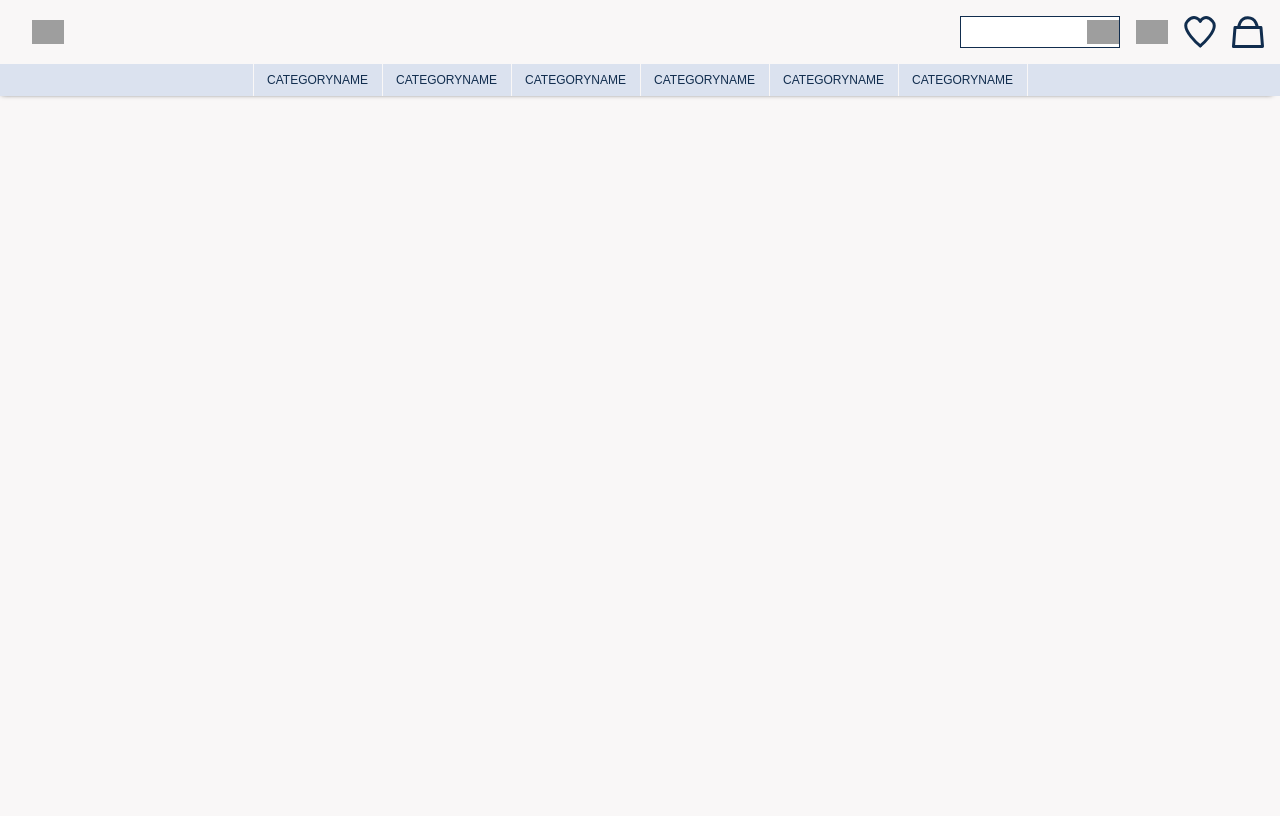
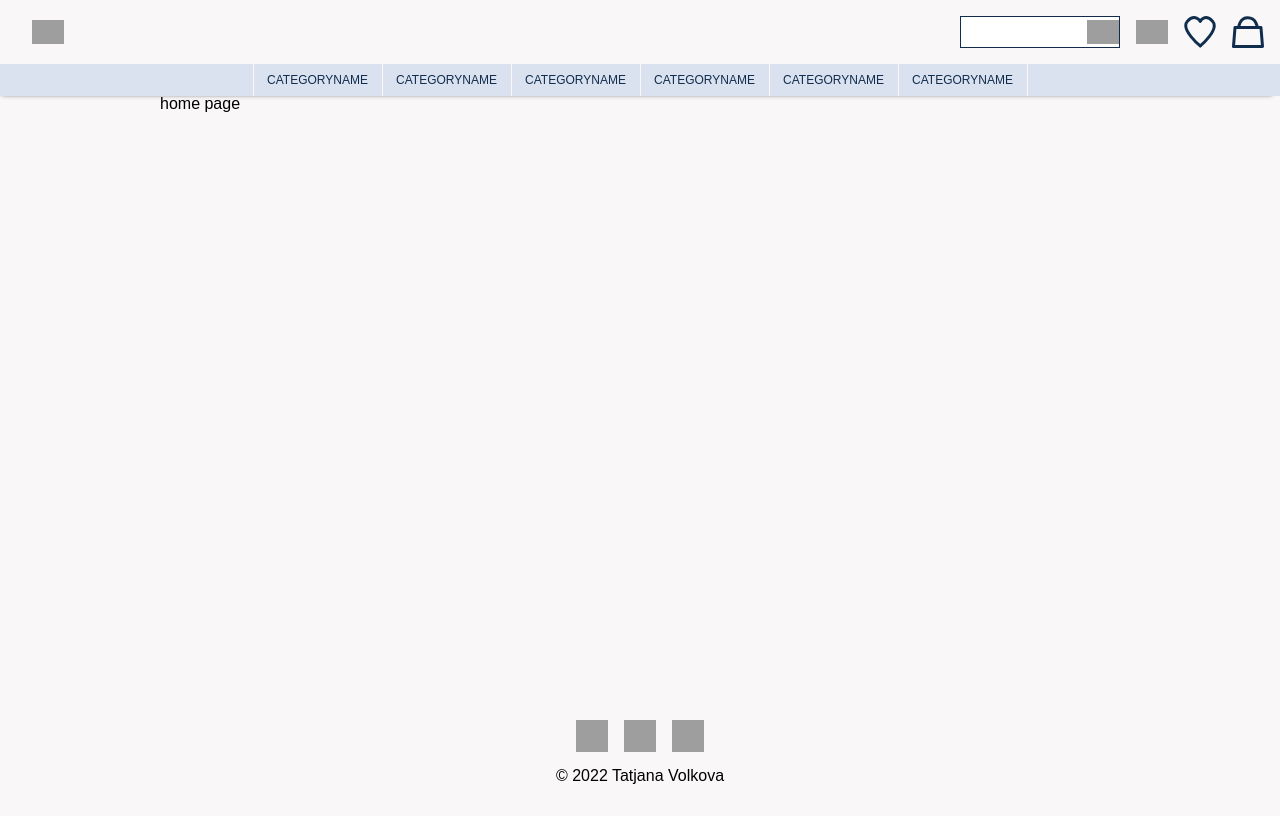
Before and after one commit to tatjanavolkova/react-ui-project-2, a React (Create React App) app: page / in a window 1280 px wide. Built offline with nearby package versions, Linux system fonts and the light colour scheme; grey boxes are pictures that could not be loaded.

Commit message:
added page content container

```diff
--- a/src/App.tsx
+++ b/src/App.tsx
@@ -1,5 +1,6 @@
 import { BrowserRouter, Route, Routes } from "react-router-dom";
 import Nav from "./components/Nav/Nav";
+import PageContent from "./components/PageContent/PageContent";
 import Footer from "./components/Footer/Footer";
 import GlobalStyle from "./GlobalStyle";
 
@@ -9,6 +10,7 @@
       <GlobalStyle />
       <BrowserRouter>
         <Nav />
+        <PageContent>
           <Routes>
             <Route path="/" element={<div>home page</div>} />
             <Route path="/cart" element={<div>shopping cart</div>} />
@@ -17,6 +19,7 @@
             <Route path="/product" element={<div>product page</div>} />
             <Route path="/*" element={<div>404 page</div>} />
           </Routes>
+        </PageContent>
         <Footer />
       </BrowserRouter>
     </>
--- /dev/null
+++ b/src/components/PageContent/PageContent.tsx
@@ -0,0 +1,24 @@
+import styled from "styled-components";
+import { devices, paddings } from "../../theme/theme";
+
+const PageContentContainer = styled.div`
+  width: 100%;
+  margin: 4rem 0 0;
+  padding: 0 ${paddings.sm};
+  min-height: calc(100vh - 10rem);
+  box-sizing: border-box;
+  /* border: 1px solid #ff0ff0; */
+
+  ${devices.tablet} {
+    min-height: calc(100vh - 12rem);
+    max-width: 64rem;
+    padding: 0 ${paddings.lg};
+    margin: 6rem auto 0;
+  }
+`;
+
+const PageContent: React.FC<{ children: React.ReactNode }> = ({ children }) => {
+    return <PageContentContainer>{children}</PageContentContainer>;
+};
+
+export default PageContent;
```
Lines whose indentation alone changed are shown as unchanged.
